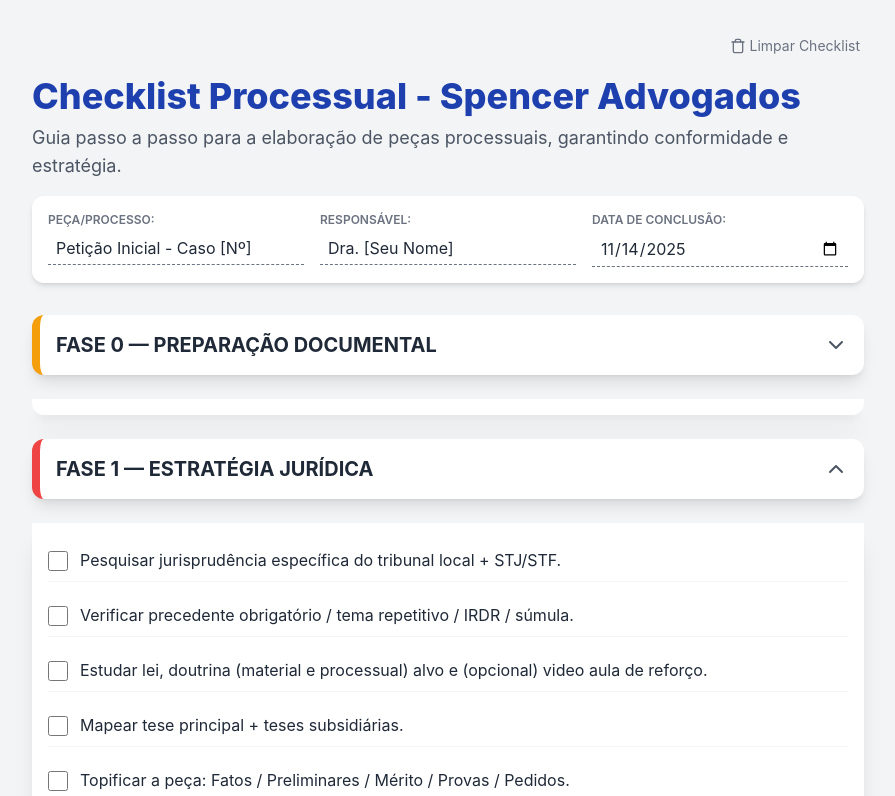
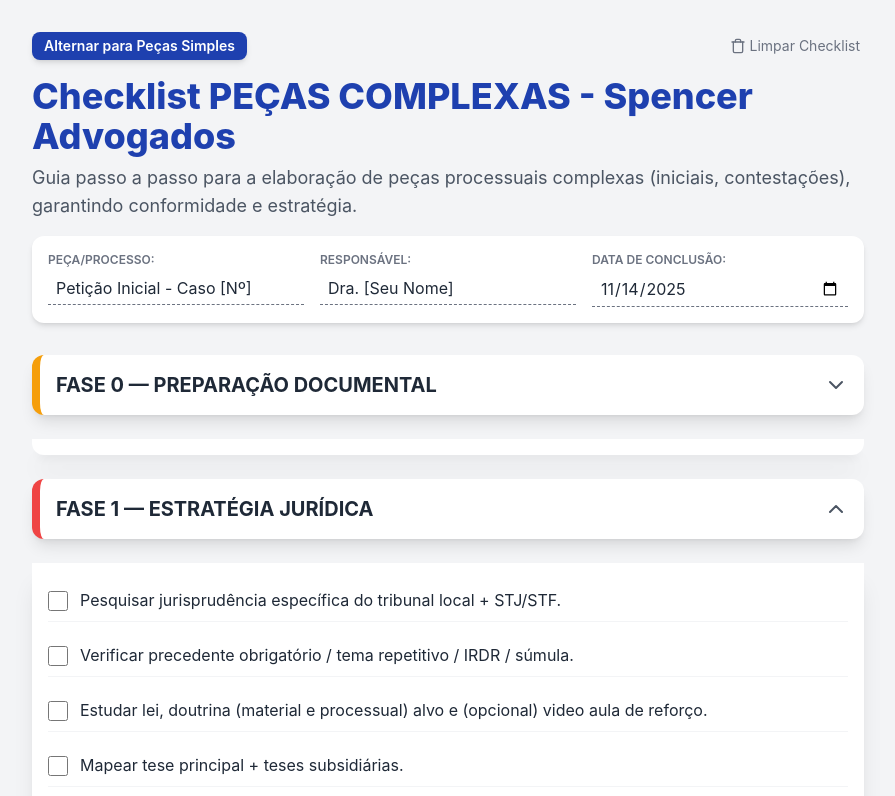
Before and after one commit to becaabm-prog/checklist, a plain HTML site: page index.html in a window 1280 px wide. Both pictures are taken after a click on the element "FASE 0 — PREPARAÇÃO DOCUMENTAL". Shown: the top 796 px of the page, without its empty margins (192-1087 px from the left). Drawn offline with nearby package versions, Linux system fonts and the light colour scheme.

Commit message:
Update index.html

```diff
--- a/index.html
+++ b/index.html
@@ -39,10 +39,11 @@
             padding-left: 1rem;
         }
 
-        .phase-0 { border-color: #f59e0b; /* Amarelo - PREPARAÇÃO */ }
-        .phase-1 { border-color: #ef4444; /* Vermelho/Laranja - ESTRATÉGIA */ }
+        /* Cores das Fases - Reutilizadas */
+        .phase-0 { border-color: #f59e0b; /* Amarelo - PREPARAÇÃO / ESTRUTURA */ }
+        .phase-1 { border-color: #ef4444; /* Vermelho/Laranja - ESTRATÉGIA / CONTEÚDO */ }
         .phase-2 { border-color: #1e40af; /* Azul - CONFORMIDADE */ }
-        .phase-3 { border-color: #10b981; /* Verde - REDAÇÃO */ }
+        .phase-3 { border-color: #10b981; /* Verde - REDAÇÃO / REVISÃO */ }
         .phase-4 { border-color: #1f2937; /* Preto - PROTOCOLO */ }
 
         /* Estilo para riscar o texto do item concluído */
@@ -94,8 +95,15 @@
 
     <div class="max-w-4xl mx-auto p-4 md:p-8">
 
-        <!-- NOVO BOTÃO DE LIMPAR CHECKLIST -->
-        <div class="mb-4 flex justify-end no-print">
+        <!-- TOP CONTROLS: LIMPAR E TOGGLE MODE -->
+        <div class="mb-4 flex justify-between items-center no-print">
+
+            <!-- TOGGLE MODE -->
+            <button id="modeToggle" onclick="switchChecklistMode()" class="px-3 py-1 bg-primary-blue text-white text-sm font-semibold rounded-lg shadow-md hover:bg-blue-800 transition-colors">
+                Alternar para Peças Simples
+            </button>
+
+            <!-- BOTÃO DE LIMPAR CHECKLIST -->
             <button onclick="clearChecklist()" class="text-sm text-gray-500 hover:text-quaternary-red transition-colors flex items-center p-1 rounded-lg focus:outline-none focus:ring-2 focus:ring-quaternary-red focus:ring-opacity-50">
                 <!-- Ícone de Lixeira (lucide-react, simulado com SVG) -->
                 <svg xmlns="http://www.w3.org/2000/svg" width="16" height="16" viewBox="0 0 24 24" fill="none" stroke="currentColor" stroke-width="2" stroke-linecap="round" stroke-linejoin="round" class="mr-1">
@@ -107,11 +115,10 @@
 
         <!-- Título e Introdução -->
         <header class="mb-8">
-            <!-- TÍTULO H1 ALTERADO -->
-            <h1 class="text-4xl font-extrabold text-primary-blue mb-2">
+            <h1 id="mainTitle" class="text-4xl font-extrabold text-primary-blue mb-2">
                 Checklist Processual - Spencer Advogados
             </h1>
-            <p class="text-lg text-gray-600">
+            <p id="subTitle" class="text-lg text-gray-600">
                 Guia passo a passo para a elaboração de peças processuais, garantindo conformidade e estratégia.
             </p>
             <!-- Campos para o PDF -->
@@ -181,12 +188,12 @@
     </div>
 
     <script>
-        // Constantes para chaves do localStorage
-        const CHECKLIST_KEY = 'processualChecklistStatus';
-        const COMMENTS_KEY = 'processualComments';
+        // --- CHAVES DE PERSISTÊNCIA ---
+        const MODE_KEY = 'checklistMode';
+        let currentMode = localStorage.getItem(MODE_KEY) || 'COMPLEX';
 
-        // Dados do Checklist extraídos do documento
-        const checklistData = [
+        // --- DADOS DO CHECKLIST COMPLEXO (Original) ---
+        const complexChecklistData = [
             {
                 id: 'phase0',
                 title: 'FASE 0 — PREPARAÇÃO DOCUMENTAL',
@@ -257,8 +264,137 @@
             }
         ];
 
-        // Variável de estado para armazenar o status do checklist (usando localStorage)
-        let checklistStatus = JSON.parse(localStorage.getItem(CHECKLIST_KEY)) || {};
+        // --- DADOS DO CHECKLIST SIMPLES (Novo) ---
+        const simpleChecklistData = [
+            {
+                id: 's-phase1',
+                title: 'FASE 1 — FORMALIDADES E ENDEREÇAMENTO',
+                colorClass: 'phase-2', // Azul
+                items: [
+                    'Conferir o Endereçamento correto da peça (Juízo/Vara).',
+                    'Identificar e qualificar corretamente as Partes envolvidas.',
+                    'Incluir o Número do Processo e demais dados de identificação.',
+                    'Referenciar o ato processual com o ID/número do documento a que se refere (se for o caso).'
+                ]
+            },
+            {
+                id: 's-phase2',
+                title: 'FASE 2 — CONTEÚDO E DIREÇÃO',
+                colorClass: 'phase-1', // Vermelho/Laranja
+                items: [
+                    'Organizar o Raciocínio Lógico (Pedido claro e conciso).',
+                    'Dar o Direcionamento correto ao processo (pedido ou informação que se espera do Juízo).',
+                ]
+            },
+             {
+                id: 's-phase3',
+                title: 'FASE 3 — REVISÃO E FORMATO',
+                colorClass: 'phase-3', // Verde
+                items: [
+                    'Revisar ortografia e gramática (Revisar Português).',
+                    'Verificar a Formatação (margens, espaçamento, fonte) conforme normas do Tribunal.',
+                ]
+            },
+            {
+                id: 's-phase4',
+                title: 'FASE 4 — PROTOCOLO E REGISTRO',
+                colorClass: 'phase-4', // Preto
+                items: [
+                    'Salvar comprovante de protocolo/distribuição em PDF com nome padrão.',
+                    'Registrar o protocolo no sistema / AdvBox.',
+                ]
+            }
+        ];
+
+        // Variável de estado para armazenar o status do checklist (dinâmico)
+        let checklistStatus = {};
+
+        // --- FUNÇÕES DE PERSISTÊNCIA E MODO ---
+
+        /**
+         * Retorna a chave de armazenamento e os dados do checklist atuais.
+         */
+        function getCurrentChecklistData() {
+            if (currentMode === 'SIMPLE') {
+                return {
+                    data: simpleChecklistData,
+                    checklistKey: 'simpleChecklistStatus',
+                    commentsKey: 'simpleComments'
+                };
+            } else {
+                return {
+                    data: complexChecklistData,
+                    checklistKey: 'complexChecklistStatus',
+                    commentsKey: 'complexComments'
+                };
+            }
+        }
+
+        /**
+         * Carrega o estado do checklist e dos comentários com base no modo atual.
+         */
+        function loadCurrentState() {
+            const { checklistKey, commentsKey } = getCurrentChecklistData();
+
+            // 1. Carrega o estado dos itens
+            const savedStatus = localStorage.getItem(checklistKey);
+            checklistStatus = savedStatus ? JSON.parse(savedStatus) : {};
+
+            // 2. Carrega os comentários
+            const commentsArea = document.getElementById('generalComments');
+            const savedComments = localStorage.getItem(commentsKey);
+            if (commentsArea) {
+                commentsArea.value = savedComments || '';
+                // Salva o novo key para a função oninput
+                commentsArea.oninput = saveComments;
+            }
+
+            // 3. Renderiza a interface com o novo estado
+            renderChecklist();
+            updateModeDisplay();
+        }
+
+        /**
+         * Salva o conteúdo do campo de comentários no localStorage (usando a chave dinâmica).
+         */
+        function saveComments() {
+            const commentsArea = document.getElementById('generalComments');
+            const { commentsKey } = getCurrentChecklistData();
+            if (commentsArea) {
+                localStorage.setItem(commentsKey, commentsArea.value);
+            }
+        }
+
+        /**
+         * Alterna entre o modo Complexo e Simples.
+         */
+        function switchChecklistMode() {
+            currentMode = currentMode === 'COMPLEX' ? 'SIMPLE' : 'COMPLEX';
+            localStorage.setItem(MODE_KEY, currentMode);
+            loadCurrentState();
+        }
+
+        /**
+         * Atualiza o título e o texto do botão de alternância.
+         */
+        function updateModeDisplay() {
+            const mainTitle = document.getElementById('mainTitle');
+            const subTitle = document.getElementById('subTitle');
+            const modeToggle = document.getElementById('modeToggle');
+
+            if (currentMode === 'SIMPLE') {
+                mainTitle.textContent = 'Checklist PEÇAS SIMPLES - Spencer Advogados';
+                subTitle.textContent = 'Checklist para petições e manifestações de conteúdo direto e foco na formalidade processual.';
+                modeToggle.textContent = 'Alternar para Peças Complexas';
+            } else {
+                mainTitle.textContent = 'Checklist PEÇAS COMPLEXAS - Spencer Advogados';
+                subTitle.textContent = 'Guia passo a passo para a elaboração de peças processuais complexas (iniciais, contestações), garantindo conformidade e estratégia.';
+                modeToggle.textContent = 'Alternar para Peças Simples';
+            }
+        }
+
+
+        // --- FUNÇÕES DE RENDERIZAÇÃO E LÓGICA DE ITENS ---
 
         /**
          * Renderiza todo o checklist na interface.
@@ -266,8 +402,9 @@
         function renderChecklist() {
             const container = document.getElementById('checklistContainer');
             container.innerHTML = ''; // Limpa o container
+            const { data: currentData } = getCurrentChecklistData();
 
-            checklistData.forEach(phase => {
+            currentData.forEach(phase => {
                 const isPhaseExpanded = checklistStatus[phase.id]?.isExpanded !== false; // Padrão: expandido
 
                 // Cria o cabeçalho da fase
@@ -337,13 +474,11 @@
 
         /**
          * Alterna o estado de um item (marcado/desmarcado) e salva o estado.
-         * @param {string} id - O ID único do item (fase-indice).
-         * @param {string} text - O texto do item.
-         * @param {boolean} checked - O novo estado.
          */
         function toggleItem(id, text, checked) {
+            const { checklistKey } = getCurrentChecklistData();
             checklistStatus[id] = checked;
-            localStorage.setItem(CHECKLIST_KEY, JSON.stringify(checklistStatus));
+            localStorage.setItem(checklistKey, JSON.stringify(checklistStatus));
 
             // Atualiza o estilo do texto
             const label = document.querySelector(`label[for="${id}"]`);
@@ -356,9 +491,9 @@
 
         /**
          * Alterna a expansão/colapso de uma fase.
-         * @param {Event} event - Evento de clique.
          */
         function togglePhase(event) {
+            const { checklistKey } = getCurrentChecklistData();
             const header = event.currentTarget;
             const phaseId = header.getAttribute('data-phase-id');
             const body = document.getElementById(phaseId + '-body');
@@ -371,7 +506,7 @@
             // Salva o estado de expansão
             if (!checklistStatus[phaseId]) checklistStatus[phaseId] = {};
             checklistStatus[phaseId].isExpanded = newExpandedState;
-            localStorage.setItem(CHECKLIST_KEY, JSON.stringify(checklistStatus));
+            localStorage.setItem(checklistKey, JSON.stringify(checklistStatus));
 
             // Aplica as classes Tailwind
             if (newExpandedState) {
@@ -391,10 +526,11 @@
          * Calcula e atualiza a barra e o texto de progresso.
          */
         function updateProgress() {
+            const { data: currentData } = getCurrentChecklistData();
             let totalItems = 0;
             let checkedItems = 0;
 
-            checklistData.forEach(phase => {
+            currentData.forEach(phase => {
                 phase.items.forEach((itemText, itemIndex) => {
                     const itemId = `${phase.id}-${itemIndex}`;
                     totalItems++;
@@ -428,39 +564,16 @@
         }
 
         /**
-         * Salva o conteúdo do campo de comentários no localStorage.
-         */
-        function saveComments() {
-            const commentsArea = document.getElementById('generalComments');
-            if (commentsArea) {
-                localStorage.setItem(COMMENTS_KEY, commentsArea.value);
-            }
-        }
-
-        /**
-         * Carrega o conteúdo do campo de comentários do localStorage.
-         */
-        function loadComments() {
-            const commentsArea = document.getElementById('generalComments');
-            if (commentsArea) {
-                const savedComments = localStorage.getItem(COMMENTS_KEY);
-                if (savedComments) {
-                    commentsArea.value = savedComments;
-                }
-            }
-        }
-
-        /**
          * Limpa todo o checklist (itens marcados e comentários) e reseta a interface.
-         * Esta função deve ser chamada pelo botão de Limpar.
          */
         function clearChecklist() {
-            // Utilizamos um alerta discreto no console, pois alert/confirm/prompt são proibidos no ambiente.
-            console.log("AVISO: Tentativa de limpeza total do checklist. Todo o progresso salvo será apagado.");
+            const { checklistKey, commentsKey } = getCurrentChecklistData();
 
-            // 1. Limpa o localStorage
-            localStorage.removeItem(CHECKLIST_KEY);
-            localStorage.removeItem(COMMENTS_KEY);
+            console.log(`AVISO: Limpeza do modo ${currentMode}. Progresso salvo será apagado.`);
+
+            // 1. Limpa o localStorage apenas para o modo atual
+            localStorage.removeItem(checklistKey);
+            localStorage.removeItem(commentsKey);
 
             // 2. Reseta o estado local
             checklistStatus = {};
@@ -473,7 +586,7 @@
             const today = new Date().toISOString().substring(0, 10);
             document.getElementById('dataConclusao').value = today;
 
-            // 5. Limpa a área de comentários
+            // 5. Limpa a área de comentários (se estiver visível/carregada)
             const commentsArea = document.getElementById('generalComments');
             if (commentsArea) {
                 commentsArea.value = '';
@@ -488,11 +601,13 @@
 
         /**
          * Inicia o processo de download, que usa a função nativa de impressão para gerar um PDF.
-         * Nota: O recurso 'no-print' esconde elementos irrelevantes para o documento.
          */
         function downloadPDF() {
+            const { checklistKey } = getCurrentChecklistData();
+
             // Expande todas as fases antes de imprimir
-            checklistData.forEach(phase => {
+            const { data: currentData } = getCurrentChecklistData();
+            currentData.forEach(phase => {
                 const body = document.getElementById(phase.id + '-body');
                 const header = document.querySelector(`.phase-header[data-phase-id="${phase.id}"]`);
                 const icon = header.querySelector('svg');
@@ -507,7 +622,7 @@
                 if (!checklistStatus[phase.id]) checklistStatus[phase.id] = {};
                 checklistStatus[phase.id].isExpanded = true;
             });
-            localStorage.setItem(CHECKLIST_KEY, JSON.stringify(checklistStatus));
+            localStorage.setItem(checklistKey, JSON.stringify(checklistStatus));
 
             // Atualiza os campos de cabeçalho para ter certeza que estão no PDF
             document.getElementById('dataConclusao').value = document.getElementById('dataConclusao').value || new Date().toISOString().substring(0, 10);
@@ -516,7 +631,7 @@
             window.print();
         }
 
-        // Configura a data de conclusão para a data de hoje ao carregar, se vazia
+        // --- INICIALIZAÇÃO ---
         document.addEventListener('DOMContentLoaded', () => {
             const dataInput = document.getElementById('dataConclusao');
             if (!dataInput.value) {
@@ -524,10 +639,8 @@
                 dataInput.value = today;
             }
 
-            // Inicializa e renderiza o checklist
-            renderChecklist();
-            // Carrega os comentários salvos
-            loadComments();
+            // Carrega o modo salvo e o estado correspondente
+            loadCurrentState();
         });
     </script>
 </body>
```
